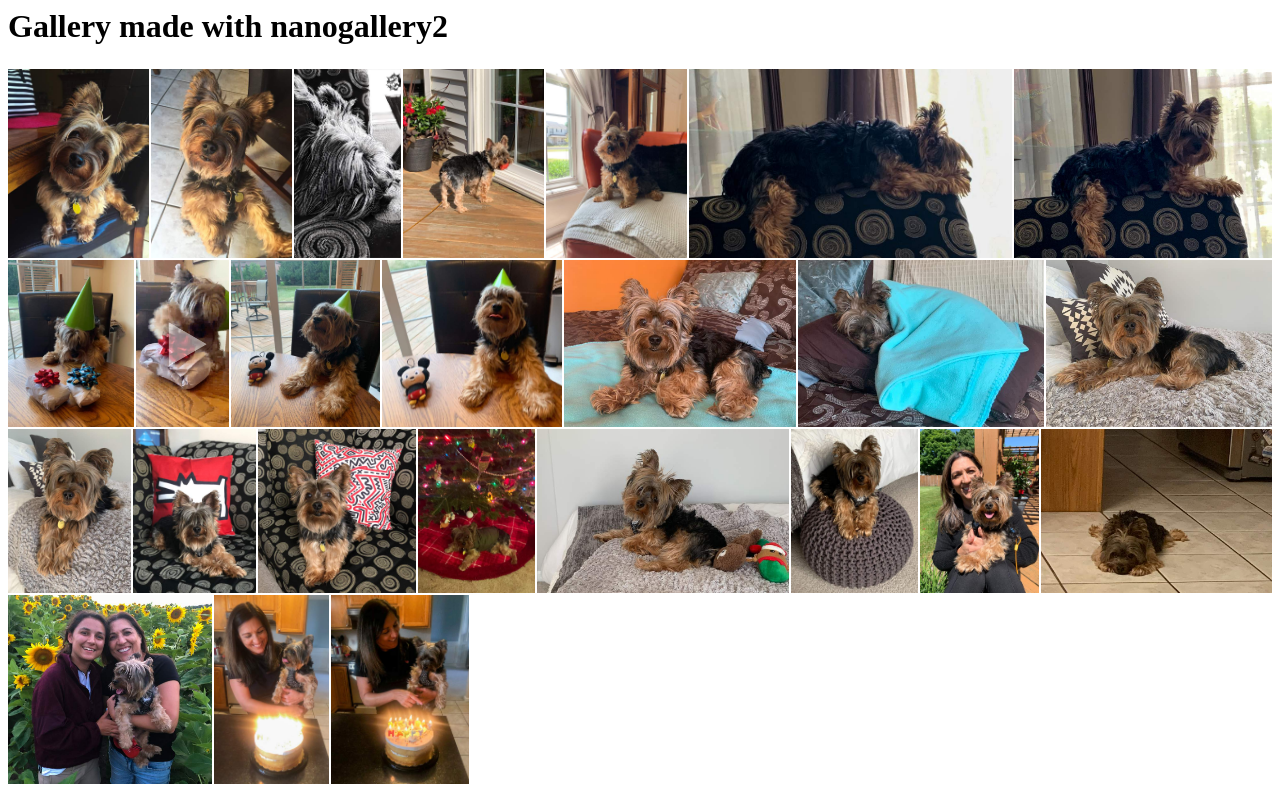
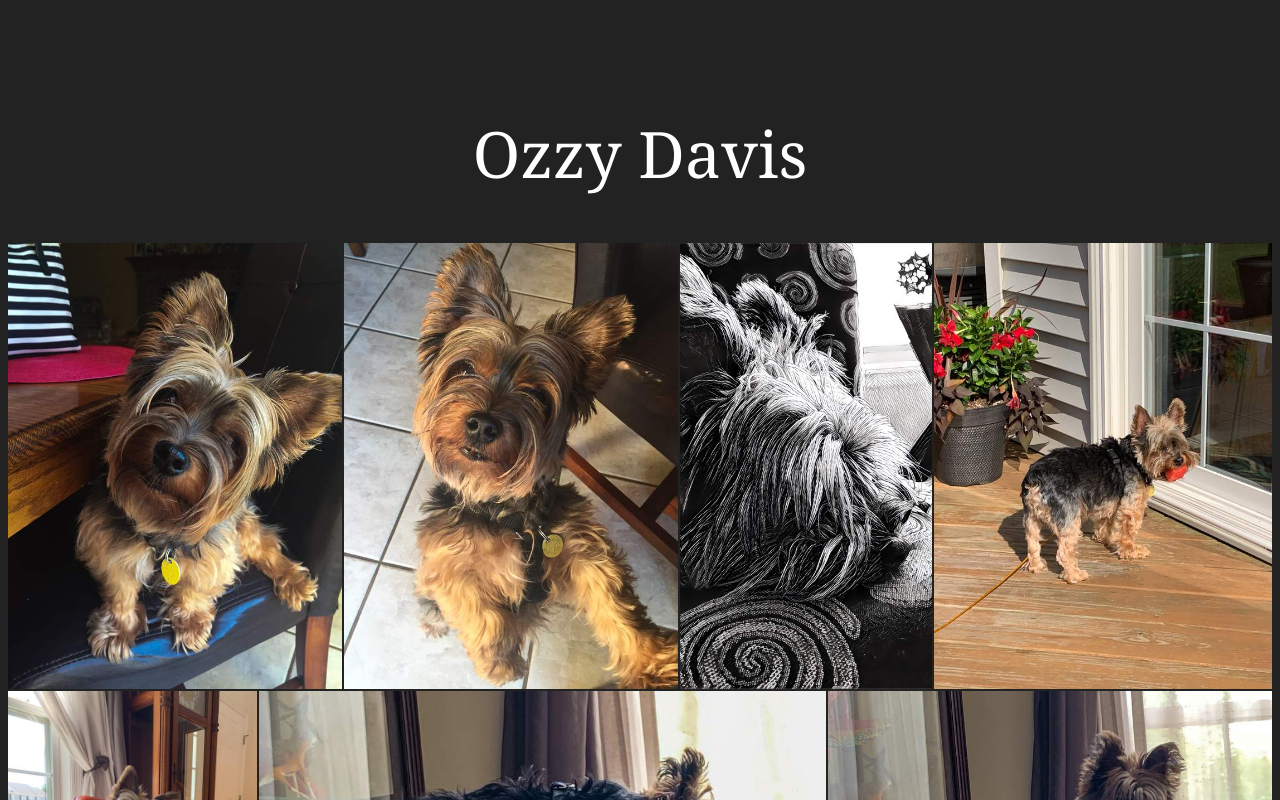
Before and after one commit to ozzydavis/ozzydavis.github.io, a plain HTML site: page index.html in a window 1280 px wide. Shown: the top 800 px of the page. Drawn offline with Linux system fonts and the light colour scheme.

Commit message:
Update index.html

```diff
--- a/index.html
+++ b/index.html
@@ -8,13 +8,14 @@
     <script type="text/javascript" src="js/jquery.nanogallery2.min.js"></script>
 
   </head>
-  <body>
+  <body style="background: #222;">
 
-    <h1>Gallery made with nanogallery2</h1>
+    <h1 style="font-family: Georgia;text-align: center;color: white;font-weight: 500;font-size: 64;margin-top:110px;">Ozzy Davis</h1>
 
     <div ID="ngy2p" data-nanogallery2='{
         "itemsBaseURL": "http://ozzydavis.github.io/",
         "thumbnailWidth": "auto",
+        "thumbnailHeight": "500",
         "thumbnailBorderVertical": 0,
         "thumbnailBorderHorizontal": 0,
         "thumbnailLabel": {
```
